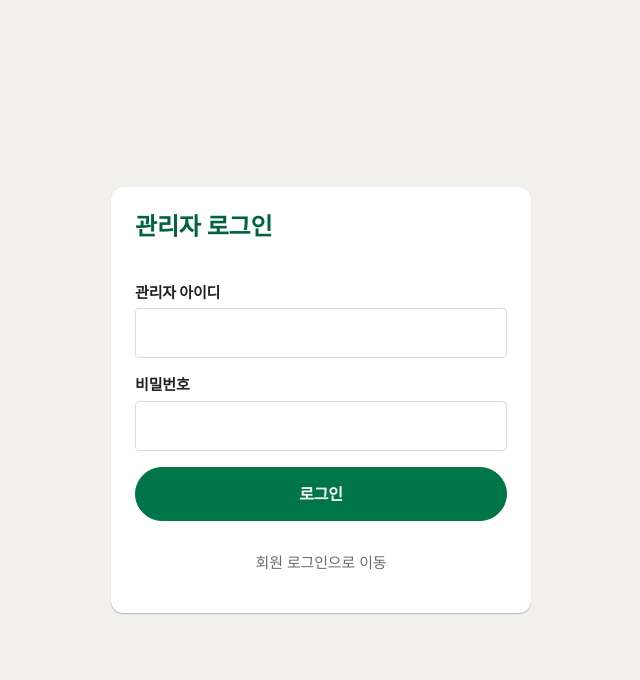
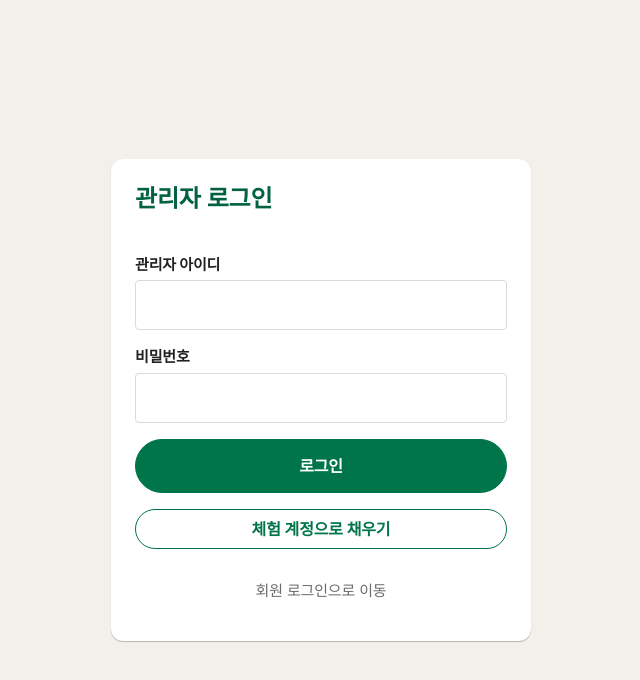
Before and after one commit to angel-kitchen/recipick, a React (Vite) app in the folder frontend/: page /admin/login in a window 1280 px wide. Shown: the top 680 px of the page, without its empty margins (319-959 px from the left). Built offline with nearby package versions, Linux system fonts and the light colour scheme; no server answers; a web font is replaced by a local one.

Commit message:
feature: 로그인 화면에 체험 계정 채우기 버튼 추가 (#442)

```diff
--- a/frontend/src/admin/pages/AdminLogin.jsx
+++ b/frontend/src/admin/pages/AdminLogin.jsx
@@ -2,6 +2,9 @@ import { useState } from 'react';
 import { Link, Navigate, useNavigate } from 'react-router-dom';
 import ErrorNotice from '../../components/ErrorNotice';
 import { useAdmin } from '../AdminContext';
+
+// 발표회 시연용 삼청 마트 관리자(#442). 체험 회원의 배송지 마트와 같게 맞췄고, 번들에 공개되므로 발표 뒤 비밀번호를 바꾼다
+const DEMO_ADMIN = { loginId: 'samcheong01', password: 'Admin1234!' };
 
 export default function AdminLogin() {
   const { admin, loading, login } = useAdmin();
@@ -57,6 +60,9 @@ export default function AdminLogin() {
         <button type="submit" className="btn btn--large btn--block" disabled={submitting}>
           {submitting ? '로그인 중...' : '로그인'}
         </button>
+        <button type="button" className="btn btn--outline btn--block" onClick={() => setForm(DEMO_ADMIN)}>
+          체험 계정으로 채우기
+        </button>
         <p className="field__hint" style={{ textAlign: 'center' }}>
           <Link to="/login">회원 로그인으로 이동</Link>
         </p>
--- a/frontend/src/pages/Login.jsx
+++ b/frontend/src/pages/Login.jsx
@@ -3,6 +3,9 @@ import { Link, Navigate, useLocation } from 'react-router-dom';
 import { useAuth } from '../auth/AuthContext';
 import ErrorNotice from '../components/ErrorNotice';
 import { clearPendingAddress, readPendingAddress, registerAddress } from '../pendingAddress';
+
+// 발표회 시연용 체험 계정(#442). 번들에 실려 공개되는 값이라 체험 전용 계정만 넣고 발표 뒤 비밀번호를 바꾼다
+const DEMO_MEMBER = { email: 'test01@recipick.shop', password: 'ghldnjs1234!' };
 
 export default function Login() {
   const { member, login, reloadMember } = useAuth();
@@ -100,6 +103,16 @@ export default function Login() {
         <button type="submit" className="btn btn--large btn--block" disabled={submitting}>
           {submitting ? '로그인 중...' : '로그인'}
         </button>
+        <button
+          type="button"
+          className="btn btn--outline btn--block"
+          onClick={() => {
+            setEmail(DEMO_MEMBER.email);
+            setPassword(DEMO_MEMBER.password);
+          }}
+        >
+          체험 계정으로 채우기
+        </button>
         <p className="auth-card__footer">
           아직 회원이 아니신가요? <Link to="/signup">회원가입</Link>
         </p>
```
